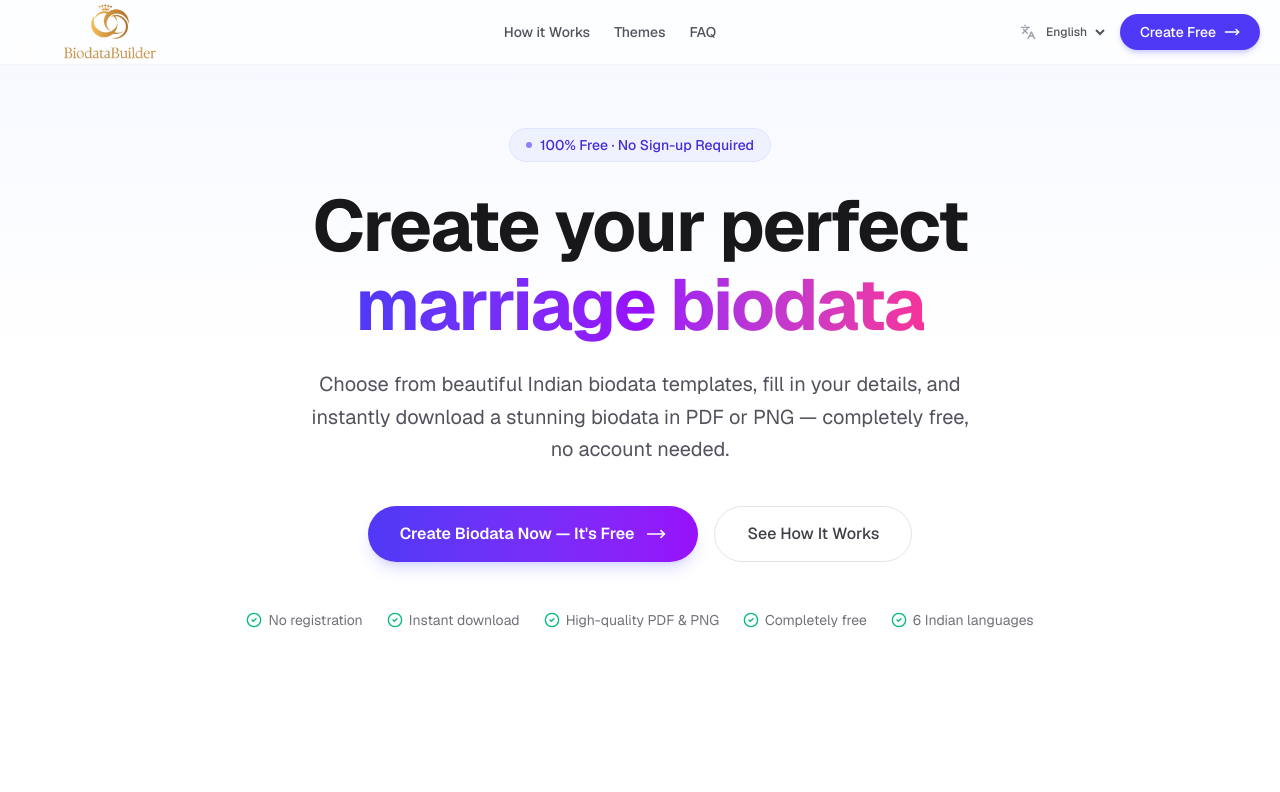
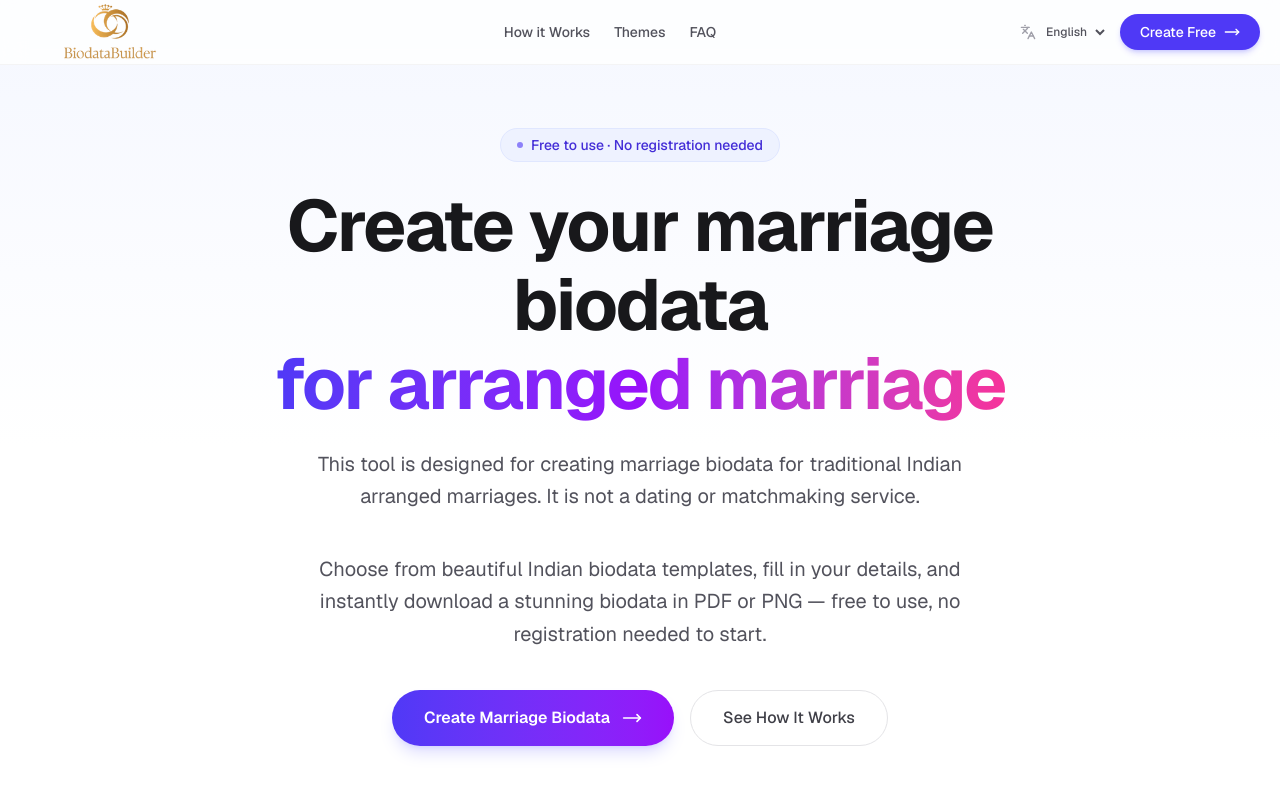
Before and after one commit to biodatabuilderapp-rajank/biodata, a Next.js app: page / in a window 1280 px wide. Shown: the top 792 px of the page. Built offline with nearby package versions, Linux system fonts and the light colour scheme.

Commit message:
optimise

```diff
--- a/public/translations/ui-en.json
+++ b/public/translations/ui-en.json
@@ -3,55 +3,46 @@
   "nav.themes": "Themes",
   "nav.faq": "FAQ",
   "nav.createFree": "Create Free",
-
-  "hero.badge": "100% Free · No Sign-up Required",
-  "hero.h1.line1": "Create your perfect",
-  "hero.h1.line2": "marriage biodata",
-  "hero.cta.primary": "Create Biodata Now — It's Free",
+  "hero.badge": "Free to use · No registration needed",
+  "hero.h1.line1": "Create your marriage biodata",
+  "hero.h1.line2": "for arranged marriage",
+  "hero.cta.primary": "Create Marriage Biodata",
   "hero.cta.secondary": "See How It Works",
   "hero.trust.noReg": "No registration",
   "hero.trust.download": "Instant download",
   "hero.trust.export": "High-quality PDF & PNG",
   "hero.trust.free": "Completely free",
   "hero.trust.languages": "6 Indian languages",
-
   "section.howItWorks.badge": "Simple Process",
   "section.howItWorks.title": "Create your biodata in 3 easy steps",
   "section.howItWorks.cta": "Start Creating Now",
-
   "step.01": "Fill Your Details",
   "step.02": "Choose a Theme",
   "step.03": "Download Instantly",
-
   "section.themes.badge": "Beautiful Themes",
   "section.themes.title": "Pick a theme that reflects your style",
   "section.themes.cta": "Browse All Themes",
-
   "section.features.badge": "Why Choose Us",
   "section.features.title": "Everything you need, nothing you don't",
-  "feature.free": "100% Free Forever",
+  "feature.free": "Free to use",
   "feature.themes": "Beautiful Themes",
   "feature.download": "Instant Download",
   "feature.mobile": "Mobile Friendly",
   "feature.export": "PDF & PNG Export",
-  "feature.noSignup": "No Sign-up Needed",
+  "feature.noSignup": "Start Instantly",
   "feature.languages": "6 Indian Languages",
-
   "section.faq.badge": "Quick Answers",
   "section.faq.title": "Frequently asked questions",
-
   "section.cta.title": "Ready to create your biodata?",
-  "section.cta.button": "Create My Biodata — Free",
-
+  "section.cta.button": "Create Marriage Biodata",
   "footer.quickLinks": "Quick Links",
   "footer.legal": "Legal",
   "footer.tagline": "Made with ❤️ for Indian families",
-
   "create.title": "Create Biodata",
   "create.previewBtn": "Preview & Select Theme",
   "create.lang.label": "Biodata Language",
   "create.lang.subtitle": "Field labels and section titles will be translated",
-  "create.photo.label": "Profile Photo",
+  "create.photo.label": "Photo (optional)",
   "create.photo.upload": "Upload Photo",
   "create.photo.change": "Change Photo",
   "create.photo.remove": "Remove",
@@ -63,7 +54,6 @@
   "create.godIcon.hide": "Hide",
   "create.addField": "Add Field",
   "create.removeField": "Remove",
-
   "preview.title": "Preview & Download",
   "preview.downloadPng": "PNG",
   "preview.downloadPdf": "PDF",
--- a/src/app/faq/page.tsx
+++ b/src/app/faq/page.tsx
@@ -22,7 +22,7 @@ const FAQS = [
         a: "You can download your biodata as a high-quality PDF (ideal for printing and emailing) or as a PNG image (ideal for sharing on WhatsApp or other messaging apps).",
     },
     {
-        q: "Can I add my profile photo to the biodata?",
+        q: "Can I add my photo to the biodata?",
         a: "Yes! You can upload a photo from your device. Our built-in image cropper lets you trim it perfectly. You can also choose between a circular or square frame.",
     },
     {
@@ -59,7 +59,7 @@ export default function FAQPage() {
                     <Logo />
                 </Link>
                 <Link href="/create" className="flex items-center gap-2 px-4 py-2 rounded-full bg-indigo-600 text-white font-medium text-sm hover:bg-indigo-700 transition-colors">
-                    Create Free <MoveRight className="w-3.5 h-3.5" />
+                    Create <MoveRight className="w-3.5 h-3.5" />
                 </Link>
             </nav>
 
@@ -82,7 +82,7 @@ export default function FAQPage() {
                     <h3 className="font-bold text-zinc-900 dark:text-white mb-2">Still have questions?</h3>
                     <p className="text-zinc-600 dark:text-zinc-400 text-sm mb-5">Ready to create your beautiful biodata? It only takes a few minutes.</p>
                     <Link href="/create" className="inline-flex items-center gap-2 px-6 py-3 rounded-full bg-indigo-600 text-white font-semibold text-sm hover:bg-indigo-700 transition-colors">
-                        Create My Biodata — Free <MoveRight className="w-4 h-4" />
+                        Create My Biodata <MoveRight className="w-4 h-4" />
                     </Link>
                 </div>
             </main>
--- a/src/app/layout.tsx
+++ b/src/app/layout.tsx
@@ -18,22 +18,15 @@ export const metadata: Metadata = {
     apple: "/apple-touch-icon.png",
   },
   title: {
-    default: "Free Marriage Biodata Maker Online | Create & Download PDF",
+    default: "Marriage Biodata Maker Online | Create & Download PDF",
     template: "%s | BiodataBuilder",
   },
   description:
     "Create beautiful Indian marriage biodata online for free. Choose from stunning templates, add your details & photo, and instantly download as PDF or PNG. No sign-up required.",
   keywords: [
-    "marriage biodata maker",
-    "biodata maker online free",
-    "marriage biodata format",
-    "Indian biodata template",
-    "shaadi biodata",
-    "biodata PDF download",
-    "free biodata maker",
-    "vivah biodata",
-    "marriage biodata in Hindi",
-    "biodata for marriage",
+    "[marriage biodata maker]",
+    "[marriage biodata maker]",
+    "[marriage biodata maker]"
   ],
   authors: [{ name: "BiodataBuilder" }],
   creator: "BiodataBuilder",
@@ -53,7 +46,7 @@ export const metadata: Metadata = {
     locale: "en_IN",
     url: "https://biodatabuilder.in",
     siteName: "BiodataBuilder",
-    title: "Free Marriage Biodata Maker Online | Create & Download PDF",
+    title: "Marriage Biodata Maker Online | Create & Download PDF",
     description:
       "Create beautiful Indian marriage biodata online for free. Stunning templates, instant PDF & PNG download. No sign-up needed.",
     images: [
@@ -61,15 +54,15 @@ export const metadata: Metadata = {
         url: "/og-image.png",
         width: 1200,
         height: 630,
-        alt: "BiodataBuilder — Free Marriage Biodata Maker",
+        alt: "BiodataBuilder — Marriage Biodata Maker",
       },
     ],
   },
   twitter: {
     card: "summary_large_image",
-    title: "Free Marriage Biodata Maker Online",
+    title: "Marriage Biodata Maker Online",
     description:
-      "Create beautiful Indian marriage biodata online for free. Instant PDF & PNG download. No account needed.",
+      "Create beautiful Indian marriage biodata online for free. Instant PDF & PNG download. No registration needed to start",
     images: ["/og-image.png"],
   },
 };
@@ -98,7 +91,7 @@ export default function RootLayout({
                 priceCurrency: "INR",
               },
               description:
-                "Free online Indian marriage biodata maker. Create, customize, and download beautiful biodatas as PDF or PNG.",
+                "Online Indian marriage biodata maker. Create, customize, and download beautiful biodatas as PDF or PNG.",
               url: "https://biodatabuilder.in",
               aggregateRating: {
                 "@type": "AggregateRating",
--- a/src/app/page.tsx
+++ b/src/app/page.tsx
@@ -28,21 +28,21 @@ const FEATURE_META = [
   { icon: <Zap className="w-5 h-5" />, key: "feature.download", desc: "Your biodata is generated and downloaded in seconds — no waiting.", color: "text-amber-600 dark:text-amber-400", bg: "bg-amber-50 dark:bg-amber-950/30" },
   { icon: <Smartphone className="w-5 h-5" />, key: "feature.mobile", desc: "Works perfectly on any device — phone, tablet, or desktop.", color: "text-sky-600 dark:text-sky-400", bg: "bg-sky-50 dark:bg-sky-950/30" },
   { icon: <ImageIcon className="w-5 h-5" />, key: "feature.export", desc: "Download as printable PDF or shareable PNG image — your choice.", color: "text-rose-600 dark:text-rose-400", bg: "bg-rose-50 dark:bg-rose-950/30" },
-  { icon: <CheckCircle2 className="w-5 h-5" />, key: "feature.noSignup", desc: "Start creating immediately. No account, no email, no sign-up required.", color: "text-indigo-600 dark:text-indigo-400", bg: "bg-indigo-50 dark:bg-indigo-950/30" },
+  { icon: <CheckCircle2 className="w-5 h-5" />, key: "feature.noSignup", desc: "Start creating immediately. No registration needed to start.", color: "text-indigo-600 dark:text-indigo-400", bg: "bg-indigo-50 dark:bg-indigo-950/30" },
   { icon: <Languages className="w-5 h-5" />, key: "feature.languages", desc: "Create biodata in Hindi, Gujarati, Marathi, Tamil, Telugu, or English — your choice.", color: "text-teal-600 dark:text-teal-400", bg: "bg-teal-50 dark:bg-teal-950/30" },
 ];
 
 const TESTIMONIALS = [
   { name: "Priya Sharma", location: "Mumbai, Maharashtra", text: "Made my biodata in under 10 minutes! The templates are so elegant and the PDF quality is excellent. Highly recommended to everyone looking for a quick, beautiful biodata.", rating: 5 },
   { name: "Rahul Patel", location: "Ahmedabad, Gujarat", text: "Simple to use and completely free. I was looking for something that looks professional and this delivered exactly that. The theme selection is amazing.", rating: 5 },
-  { name: "Anjali Verma", location: "Delhi, NCR", text: "Loved the profile photo feature and the god icon selector. It made our biodata look very traditional and beautiful. Downloaded in PNG and it looks great when shared on WhatsApp!", rating: 5 },
+  { name: "Anjali Verma", location: "Delhi, NCR", text: "Loved the photo feature and the god icon selector. It made our biodata look very traditional and beautiful. Downloaded in PNG and it looks great when shared on WhatsApp!", rating: 5 },
 ];
 
 const FAQS = [
-  { q: "Is this biodata maker completely free?", a: "Yes! Creating, previewing, and downloading your biodata is 100% free with no hidden charges or subscriptions." },
+  { q: "Is this biodata maker completely free?", a: "Yes! Creating, previewing, and downloading your biodata is free to use." },
   { q: "Do I need to create an account?", a: "No. You can start creating your biodata immediately without any registration or sign-up." },
   { q: "What formats can I download my biodata in?", a: "You can download your biodata as a high-quality PDF (ideal for printing) or PNG image (ideal for sharing on WhatsApp)." },
-  { q: "Can I add my profile photo?", a: "Yes! You can upload and crop your profile photo and choose between a circular or square frame." },
+  { q: "Can I add my photo?", a: "Yes! You can upload and crop your photo and choose between a circular or square frame." },
   { q: "Which languages are supported?", a: "You can create your biodata in English, Hindi (हिंदी), Gujarati (ગુજરાતી), Marathi (मराठी), Tamil (தமிழ்), and Telugu (తెలుగు). Simply select your language at the top of the form — field labels and section titles will be translated automatically." },
 ];
 
@@ -90,7 +90,6 @@ function HomeContent() {
     t("hero.trust.noReg") ?? "No registration",
     t("hero.trust.download") ?? "Instant download",
     t("hero.trust.export") ?? "High-quality PDF & PNG",
-    t("hero.trust.free") ?? "Completely free",
     t("hero.trust.languages") ?? "6 Indian languages",
   ];
 
@@ -137,19 +136,20 @@ function HomeContent() {
           <div className="max-w-4xl mx-auto text-center">
             <div className="inline-flex items-center gap-2 px-4 py-1.5 mb-6 rounded-full bg-indigo-50 dark:bg-indigo-950/50 border border-indigo-100 dark:border-indigo-900 text-indigo-700 dark:text-indigo-400 text-sm font-medium">
               <span className="flex h-1.5 w-1.5 rounded-full bg-indigo-600 dark:bg-indigo-400 animate-pulse" />
-              {t("hero.badge") ?? "100% Free · No Sign-up Required"}
+              {t("hero.badge") ?? "Free to use · No registration needed"}
             </div>
 
             <h1 className="text-4xl sm:text-6xl md:text-7xl font-bold tracking-tight text-zinc-900 dark:text-white mb-6 leading-[1.1]">
-              {t("hero.h1.line1") ?? "Create your perfect"}
+              {t("hero.h1.line1") ?? "Create your marriage biodata"}
               <br />
               <span className="text-transparent bg-clip-text bg-gradient-to-r from-indigo-600 via-purple-600 to-pink-500">
-                {t("hero.h1.line2") ?? "marriage biodata"}
+                {t("hero.h1.line2") ?? "for arranged marriage"}
               </span>
             </h1>
-
             <p className="text-lg md:text-xl text-zinc-600 dark:text-zinc-400 mb-10 max-w-2xl mx-auto leading-relaxed">
-              Choose from beautiful Indian biodata templates, fill in your details, and instantly download a stunning biodata in PDF or PNG — completely free, no account needed.
+              This tool is designed for creating marriage biodata for traditional Indian arranged marriages. It is not a dating or matchmaking service.</p>
+            <p className="text-lg md:text-xl text-zinc-600 dark:text-zinc-400 mb-10 max-w-2xl mx-auto leading-relaxed">
+              Choose from beautiful Indian biodata templates, fill in your details, and instantly download a stunning biodata in PDF or PNG — free to use, no registration needed to start.
             </p>
 
             <div className="flex flex-col sm:flex-row items-center justify-center gap-3 sm:gap-4 px-4 sm:px-0">
@@ -157,7 +157,7 @@ function HomeContent() {
                 href="/create"
                 className="group flex h-12 sm:h-14 items-center justify-center gap-2 sm:gap-3 rounded-full bg-gradient-to-r from-indigo-600 to-purple-600 px-6 sm:px-8 text-white font-semibold text-sm sm:text-base transition-all hover:shadow-2xl hover:shadow-indigo-500/25 hover:-translate-y-1 shadow-lg shadow-indigo-500/20 w-full sm:w-auto"
               >
-                <span>{t("hero.cta.primary") ?? "Create Biodata Now — It's Free"}</span>
+                <span>{t("hero.cta.primary") ?? "Create Marriage Biodata"}</span>
                 <MoveRight className="w-4 h-4 sm:w-5 sm:h-5 transition-transform group-hover:translate-x-1 shrink-0" />
               </Link>
               <Link
@@ -316,7 +316,7 @@ function HomeContent() {
               <div className="relative z-10">
                 <h2 className="text-3xl sm:text-4xl font-bold text-white mb-4">{t("section.cta.title") ?? "Ready to create your biodata?"}</h2>
                 <p className="text-indigo-100 text-lg mb-8 max-w-xl mx-auto">
-                  Join thousands of people who created beautiful biodatas in minutes — completely free.
+                  Used by families across India who created beautiful biodatas in minutes — completely free.
                 </p>
                 <Link
                   href="/create"
@@ -338,7 +338,7 @@ function HomeContent() {
             <div className="md:col-span-2">
               <Logo className="mb-4" />
               <p className="text-sm text-zinc-500 dark:text-zinc-400 leading-relaxed max-w-xs">
-                Create beautiful Indian marriage biodatas for free. No sign-up, no charges — just a stunning biodata in minutes.
+                Create beautiful Indian marriage biodatas for free. Simple tool for creating marriage biodata for Indian families.
               </p>
             </div>
 
--- a/src/app/privacy-policy/page.tsx
+++ b/src/app/privacy-policy/page.tsx
@@ -27,8 +27,8 @@ export default function PrivacyPolicy() {
                     </section>
 
                     <section>
-                        <h2 className="text-xl font-semibold text-zinc-900 dark:text-white mb-3">2. Profile Photos and Images</h2>
-                        <p>If you upload a profile photo or god icon, these images are processed entirely within your browser. They are never uploaded to or stored on our servers.</p>
+                        <h2 className="text-xl font-semibold text-zinc-900 dark:text-white mb-3">2. Photos and Images</h2>
+                        <p>If you upload a photo, it is processed entirely within your browser. It is never uploaded to or stored on our servers.</p>
                     </section>
 
                     <section>
--- a/src/components/BiodataForm.tsx
+++ b/src/components/BiodataForm.tsx
@@ -318,11 +318,11 @@ export default function BiodataForm({ data, onChange, language, onLanguageChange
 
             {/* Photo & Symbol Configuration Section */}
             <div className="grid grid-cols-1 md:grid-cols-2 gap-4 mb-4">
-                {/* Profile Photo Control */}
+                {/* Photo Control */}
                 <div className="p-5 bg-white dark:bg-black rounded-2xl border border-zinc-200 dark:border-zinc-800 shadow-sm flex flex-col">
                     <div className="flex justify-between items-center mb-4">
                         <h3 className="text-sm font-semibold text-zinc-900 dark:text-zinc-100 flex items-center gap-2">
-                            {t("create.photo.label") || "Profile Photo"}
+                            {t("create.photo.label") || "Photo (optional)"}
                         </h3>
                         <label className="flex items-center gap-2 text-xs text-zinc-600 dark:text-zinc-400 cursor-pointer">
                             <input type="checkbox" checked={data.profilePhoto?.isHidden || false} onChange={togglePhotoHidden} className="rounded border-zinc-300 text-indigo-600 focus:ring-indigo-500" />
```
